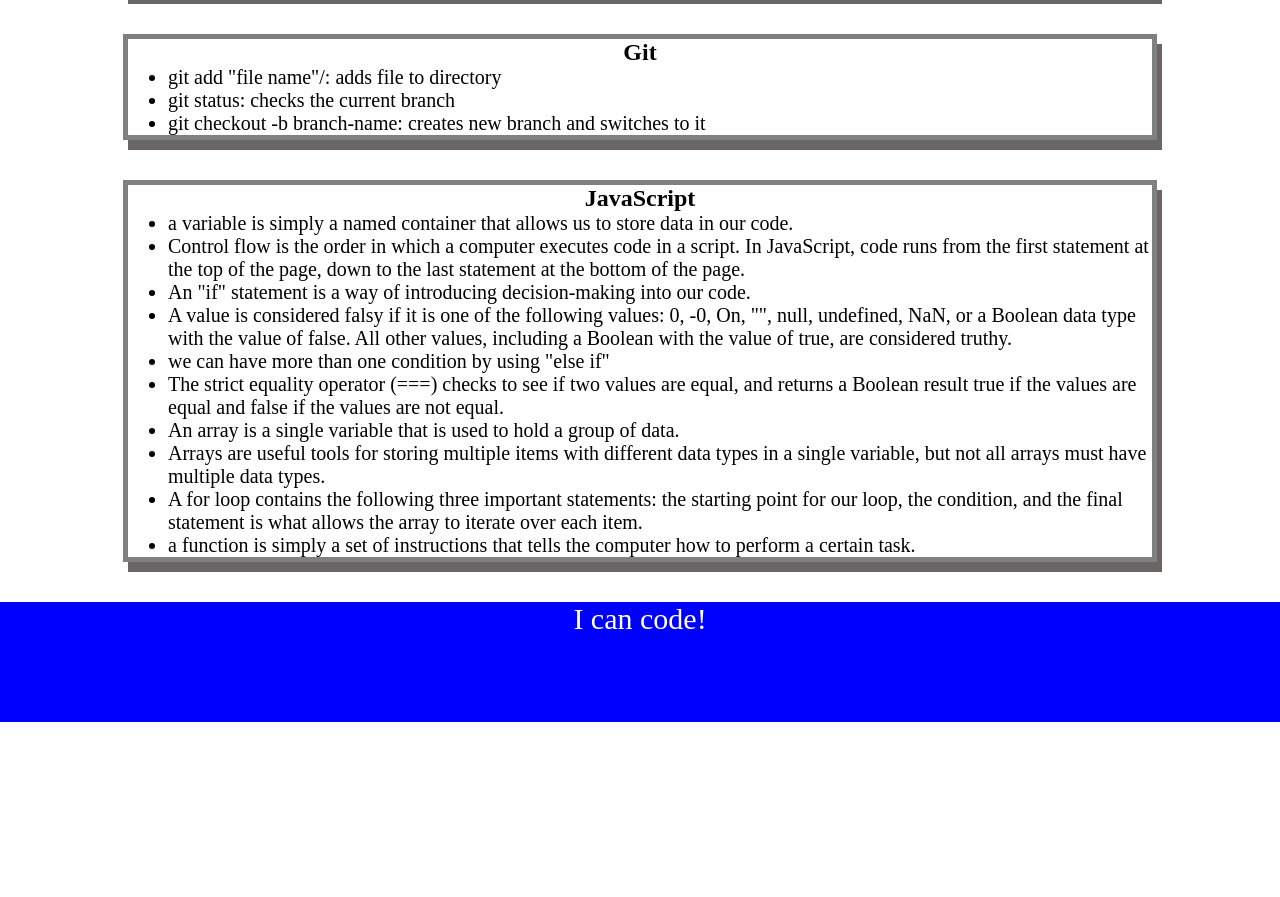
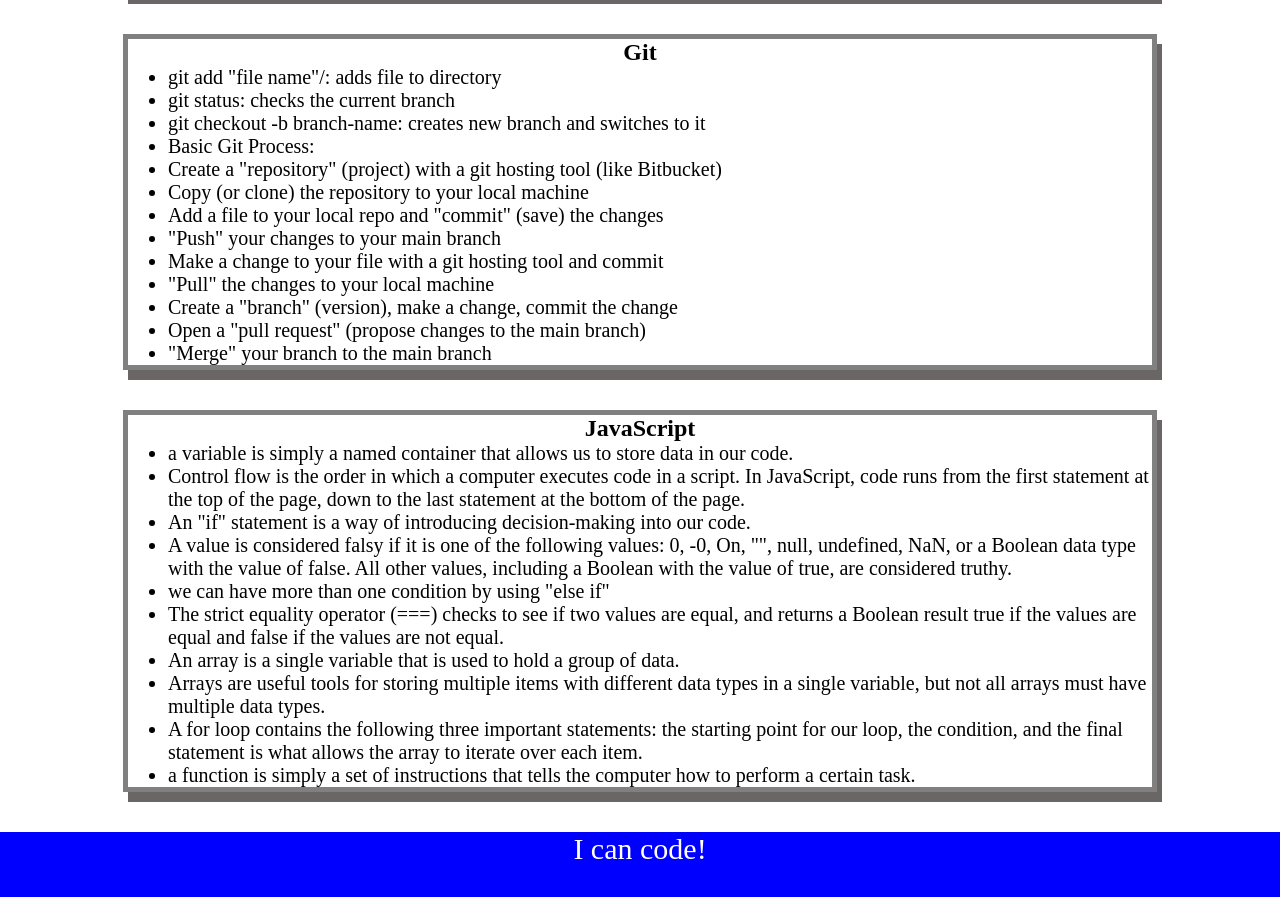
Before and after one commit to the-real-chrisp/prework-study-guide, a plain HTML site: page prework-study-guide/index.html in a window 1280 px wide. Shown: the part 840-1737 px from the top of the page. Before the commit the page ends 1562 px from the top, so only its background shows below. Drawn offline with Linux system fonts and the light colour scheme.

Commit message:
added notes

```diff
--- a/prework-study-guide/index.html
+++ b/prework-study-guide/index.html
@@ -57,6 +57,16 @@
           <li>git add "file name"/: adds file to directory</li>
           <li>git status: checks the current branch</li>
           <li>git checkout -b branch-name: creates new branch and switches to it</li>
+          <li>Basic Git Process:</li>
+          <li>Create a "repository" (project) with a git hosting tool (like Bitbucket)</li>
+          <li>Copy (or clone) the repository to your local machine</li>
+          <li>Add a file to your local repo and "commit" (save) the changes</li>
+          <li>"Push" your changes to your main branch</li>
+          <li>Make a change to your file with a git hosting tool and commit</li>
+          <li>"Pull" the changes to your local machine</li>
+          <li>Create a "branch" (version), make a change, commit the change</li>
+          <li>Open a "pull request" (propose changes to the main branch)</li>
+          <li>"Merge" your branch to the main branch</li>
         </ul>
       </section>
 
```
